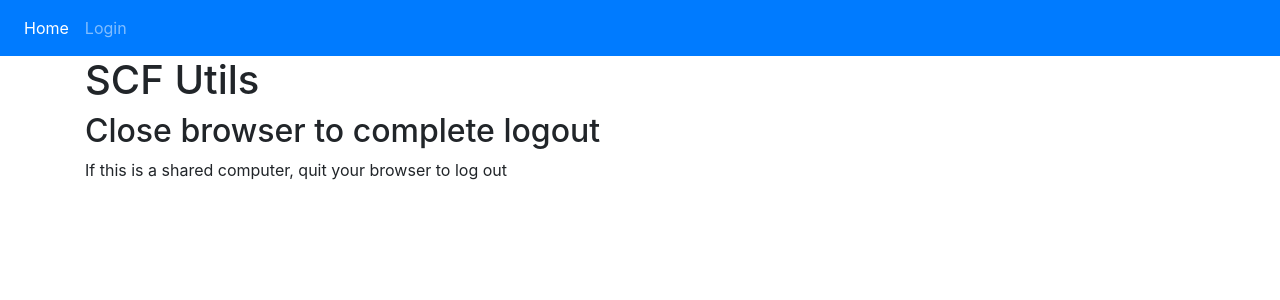
After one commit to WRLC/scf-utils, a Flask app: template templates/logout.html in a window 1280 px wide. The commit adds this page. Shown: the top 300 px of the page. Run offline with Flask 2, Linux system fonts and the light colour scheme; the template is opened without the code that fills it, so the values that code supplies are empty; some libraries are stand-ins or nearby versions.

Commit message:
adds login

```diff
--- a/app.py
+++ b/app.py
@@ -1,4 +1,4 @@
-from flask import Flask, flash, redirect, request, render_template, session, url_for
+from flask import Flask, flash, make_response, redirect, request, render_template, session, url_for
 from functools import wraps
 import json
 import jwt
@@ -16,6 +16,7 @@ app.config['API_HOST'] = settings.API_HOST
 app.config['API_KEY'] = settings.API_KEY
 app.config['GET_BY_BARCODE'] = settings.GET_BY_BARCODE
 app.config['LOG_FILE'] = settings.LOG_FILE
+app.config['LOGIN_PROVIDER'] = settings.LOGIN_PROVIDER
 app.config['SHARED_SECRET'] = settings.SHARED_SECRET
 
 # xpaths for fields that need updating
@@ -39,22 +40,20 @@ def auth_required(f):
     @wraps(f)
     def decorated(*args, **kwargs):
         if not 'username' in session:
-            abort(403)
+            return redirect(app.config['LOGIN_PROVIDER'])
         else:
             return f(*args, **kwargs)
     return decorated
 
 # routes and controllers
 @app.route('/')
+@auth_required
 def index():
     return render_template("index.html")
 
 @app.route('/login')
 def login():
-    if 'username' in session:
-        return redirect(url_for('index'))
-    else:
-        return render_template('login.html')
+    return redirect(app.config['login_provider'])
 
 @app.route('/login/n', methods=['GET'])
 def new_login():
@@ -62,7 +61,7 @@ def new_login():
     if 'wrt' in request.cookies:
         encoded_token =  request.cookies['wrt']
         user_data = jwt.decode(encoded_token, app.config['SHARED_SECRET'], algorithms=['HS256'])
-        if 'fines_payment' in user_data['authorizations']:
+        if 'scf_utils' in user_data['authorizations']:
             session['username'] = user_data['primary_id']
             session['user_home'] = user_data['inst']
             session['display_name'] = user_data['full_name']
@@ -73,12 +72,12 @@ def new_login():
         return "no login cookie"
 
 @app.route('/logout')
-@auth_required
 def logout():
     session.clear()
-    return redirect(url_for('login'))
+    return render_template('logout.html')
 
 @app.route('/update-field/alt-call')
+@auth_required
 def update_alt_call():
     field_name = 'Alternative Call Number'
     return render_template('find_item.html',
@@ -86,6 +85,7 @@ def update_alt_call():
                            field_name=field_name)
 
 @app.route('/update-field/alt-call/get-input', methods=['POST'])
+@auth_required
 def get_alt_call_input():
     field_name = 'Alternative Call Number'
     barcode = request.form['barcode']
@@ -102,6 +102,7 @@ def get_alt_call_input():
 														item=item_record)
 
 @app.route('/update-field/alt-call/update', methods=['POST'])
+@auth_required
 def update_alt_call_field():
     field = 'alt_call'
     barcode = request.form['barcode']
@@ -118,6 +119,7 @@ def update_alt_call_field():
 
 # internal note update
 @app.route('/update-field/int-note')
+@auth_required
 def update_int_note():
     field_name = 'Internal Note'
     return render_template('find_item.html',
@@ -125,6 +127,7 @@ def update_int_note():
                            field_name=field_name)
 
 @app.route('/update-field/int-note/get-input', methods=['POST'])
+@auth_required
 def get_int_note_input():
     field_name = 'Internal Note'
     barcode = request.form['barcode']
@@ -141,6 +144,7 @@ def get_int_note_input():
                             item=item_record)
 
 @app.route('/update-field/int-note/update', methods=['POST'])
+@auth_required
 def update_int_note_field():
     field = 'int_note'
     barcode = request.form['barcode']
@@ -221,7 +225,7 @@ def _update_field(item_record, field, new_val):
 
     try:
         result = _alma_put(item_link, payload=updated_item)
-        audit_log.info('{operator}\t{mms_id}\t{type}\t{value}'.format(operator="default",
+        audit_log.info('{operator}\t{mms_id}\t{type}\t{value}'.format(operator=session['username'],
                                                                 mms_id=mms_id,
                                                                 type=field,
                                                                 value=new_val))
--- a/settings.template.py
+++ b/settings.template.py
@@ -6,3 +6,4 @@ GET_BY_BARCODE = '/almaws/v1/items?item_barcode={}'
 SHARED_SECRET = 'shared secret for jwt'
 # for sessions
 SESSION_KEY = 'random key here'
+LOGIN_PROVIDER = 'login provider url'
--- /dev/null
+++ b/templates/403.html
@@ -0,0 +1,6 @@
+{% extends 'base.html' %}
+
+{% block content %}
+    <h1>SCF Utils: Unauthorized</h1>
+    <p>You are not authorized to use this resource</p>
+{% endblock %}
--- a/templates/base.html
+++ b/templates/base.html
@@ -13,12 +13,24 @@
                     <li class="nav-item active">
        		        <a class="nav-link" href="{{ url_for('index') }}">Home</a>
 		    </li>
+                    {% if 'username' in session: %}
+                    <li class="nav-item">
+       		        <a class="nav-link" href="{{ url_for('logout') }}">Logout</a>
+		    </li>
+                    {% else: %}
+                    <li class="nav-item">
+       		        <a class="nav-link" href="{{ url_for('login') }}">Login</a>
+		    </li>
+                    {% endif %}
 		</ul>
 	    </div>
 	</nav>
     </header>
     <div class="container">
 	{% block content %}{% endblock %}
+        {% if 'username' in session: %}
+            <span class="text-muted">Logged in as: {{ session['display_name'] }}</span>
+        {% endif %}
     </div>
 <script
   src="https://code.jquery.com/jquery-3.3.1.min.js"
--- /dev/null
+++ b/templates/logout.html
@@ -0,0 +1,7 @@
+{% extends 'base.html' %}
+
+{% block content %}
+    <h1>SCF Utils</h1>
+    <h2>Close browser to complete logout</h2>
+    <p>If this is a shared computer, quit your browser to log out</p>
+{% endblock %}
```
